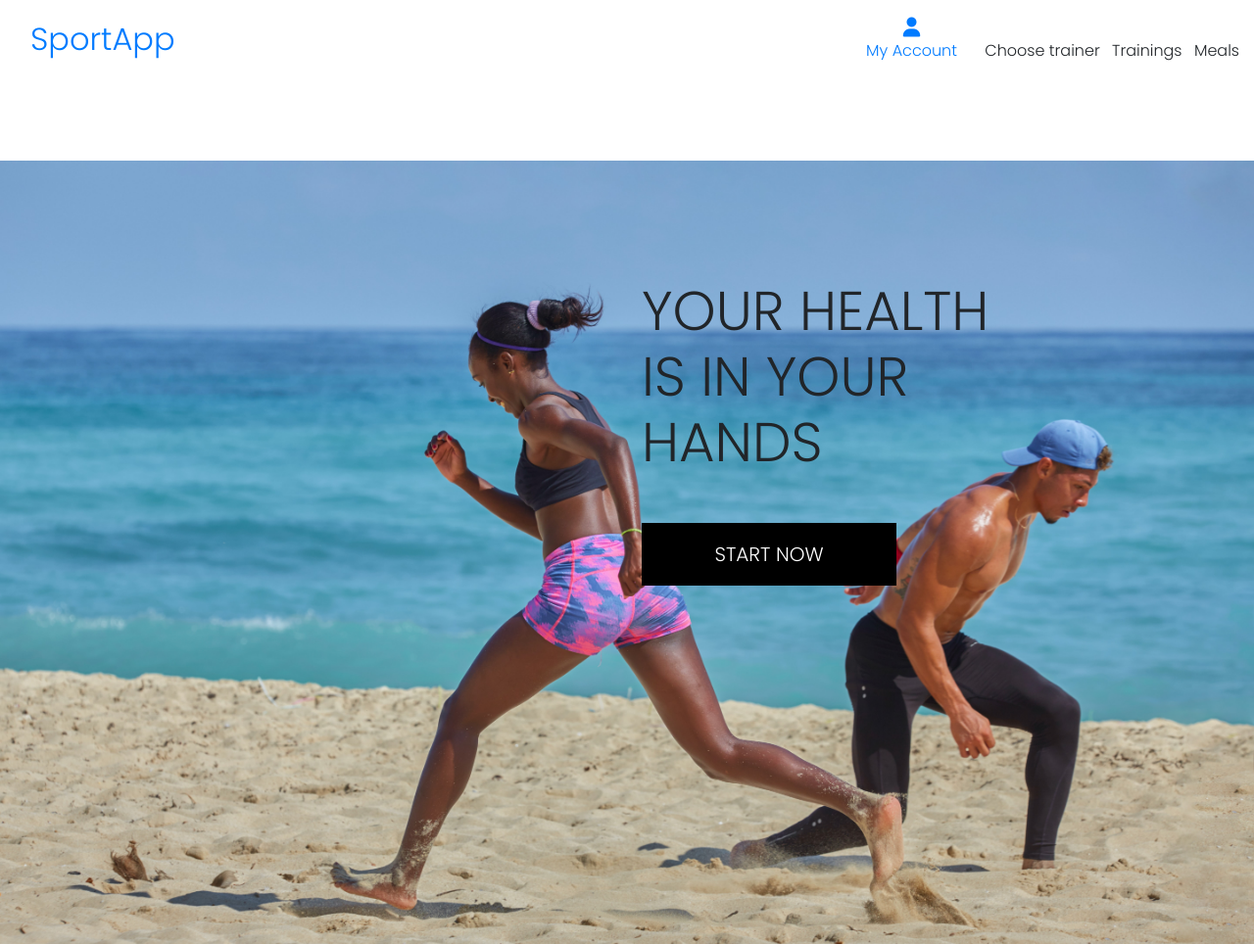
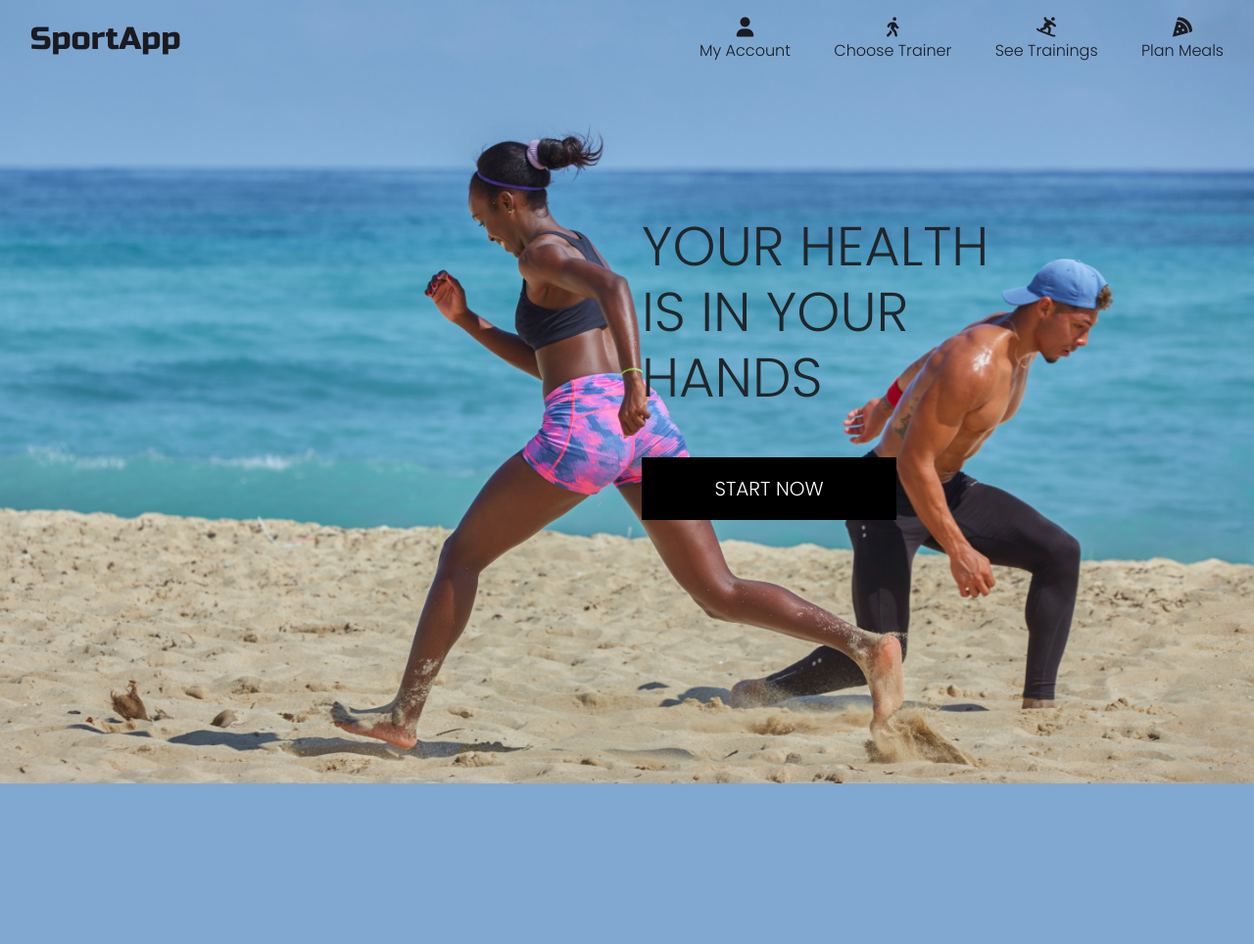
Before and after one commit to MrColorado35/sportapp, a Django app: page / in a window 1280 px wide. Shown: the whole page at 98% size. After the commit the page ends 800 px from the top, so only its background shows below. Run offline with Django 3.2, Linux system fonts and the light colour scheme; some libraries are stand-ins or nearby versions.

Commit message:
Added includes, changes in nav-bar style and color

```diff
--- a/home/templates/home/index.html
+++ b/home/templates/home/index.html
@@ -2,18 +2,18 @@
 {% load static %}
 
 {% block page_header %}
-    <div class="container-fluid header-container" >
+    <!-- <div class="container-fluid header-container" >
         <div class="row">
             <div class="col"></div>
         </div>
-    </div>
+    </div> -->
 {% endblock %}
 
 {% block content %}
     <div class="container-fluid " id="home-page">
         <div class="row ">
             <div class="col-6"></div>
-            <div class="col-6 col-md-4  margin-top ">
+            <div class="col-6 col-md-4 d-none d-md-block margin-top ">
                 <h2 class="display-4 text-uppercase">
                    <strong>Your health is in your hands</strong>
                 </h2>
--- a/static/css/base.css
+++ b/static/css/base.css
@@ -1,12 +1,30 @@
+@import url('https://fonts.googleapis.com/css2?family=Russo+One&display=swap');
+
 body, html {
     height: 100%;
     font-family: 'Poppins', sans-serif;
+}
+/* ----------------------------------------Colors */
+.text-darkish {
+    color: #1b1a20;
+}
+
+.bg-darkish {
+    background-color: #1b1a20;
+}
+
+.text-blueish {
+    color: #3680ad;
+}
+
+.bg-blueish {
+    background-color: #3680ad;
 }
 
 /* -------------------------------- General styling   */
 
 .margin-top {
-    margin-top: 120px;
+    margin-top: 17%;
 }
 
 /* from Bulma */
@@ -17,6 +35,12 @@ body, html {
     height: 1.5rem;
     width: 1.5rem;
 }
+
+.font-logo {
+    font-family: 'Russo One', sans-serif;
+}
+
+
 /* -------------------------------- Home page  */
 
 #home-page {
@@ -37,14 +61,9 @@ body, html {
 }
 
 
+
 /* -------------------------------- Media Queries */
 
-/* Slightly larger container on xl screens */
-@media (min-width: 1200px) {
-  .container {
-    max-width: 80%;
-  }
-}
 
 /* fixed top navbar only on medium and up */
 @media (min-width: 992px) {
--- a/templates/base.html
+++ b/templates/base.html
@@ -38,14 +38,14 @@
         <div id="top-nav" class="row bg-none pt-lg-2 d-md-flex">
             <div class="col-12 col-lg-6 my-auto py-1 py-lg-0 text-center text-lg-left">
                 <a href="{% url 'home' %}" class="nav-link main-logo-link">
-                    <h2 class=" text-blue my-0">SportApp</h2>
+                    <h2 class="font-logo text-darkish my-0">SportApp</h2>
                 </a>
             </div>
             <!-- <div class="col-12 col-lg-4 my-auto py-1 py-lg-0"></div>  -->
             <div class="col-12 col-lg-6 my-auto py-1 py-lg-0">
                 <ul class="list-inline list-unstyled text-center text-lg-right my-0">
                     <li class="list-inline-item dropdown">
-                        <a class="text-black nav-link" href="#" id="user-options" data-toggle="dropdown" aria-haspopup="true" aria-expanded="false">
+                        <a class="text-darkish nav-link" href="#" id="user-options" data-toggle="dropdown" aria-haspopup="true" aria-expanded="false">
                             <div class="text-center">
                                 <div><i class="fas fa-user fa-lg"></i></div>
                                 <p class="my-0">My Account</p>
@@ -64,9 +64,30 @@
                             {% endif %}
                         </div>
                     </li>
-                    <li class="list-inline-item ">Choose trainer</li>
-                    <li class="list-inline-item ">Trainings </li>
-                    <li class="list-inline-item ">Meals </li>
+                    <li class="list-inline-item">
+                        <a class="text-darkish nav-link" href="#" id="choose-trainer" aria-haspopup="true" aria-expanded="false">
+                            <div class="text-center">
+                                <div><i class="fas fa-walking fa-lg"></i></div>
+                                <p class="my-0">Choose Trainer</p>
+                            </div>
+                        </a>
+                    </li>
+                    <li class="list-inline-item ">
+                        <a class="text-darkish nav-link" href="#" id="see-trainings" aria-haspopup="true" aria-expanded="false">
+                            <div class="text-center">
+                                <div><i class="fas fa-snowboarding fa-lg"></i></div>
+                                <p class="my-0">See Trainings</p>
+                            </div>
+                        </a>
+                    </li>
+                    <li class="list-inline-item ">
+                        <a class="text-darkish nav-link" href="#" id="plan-meals" aria-haspopup="true" aria-expanded="false">
+                            <div class="text-center">
+                                <div><i class="fas fa-pizza-slice fa-lg"></i></div>
+                                <p class="my-0">Plan Meals</p>
+                            </div>
+                        </a>
+                    </li>
                 </ul>
             </div>
         </div>
```
Also changed, not shown: templates/includes/mobile-top-header.html (added, +42 -0 lines), README.md.
